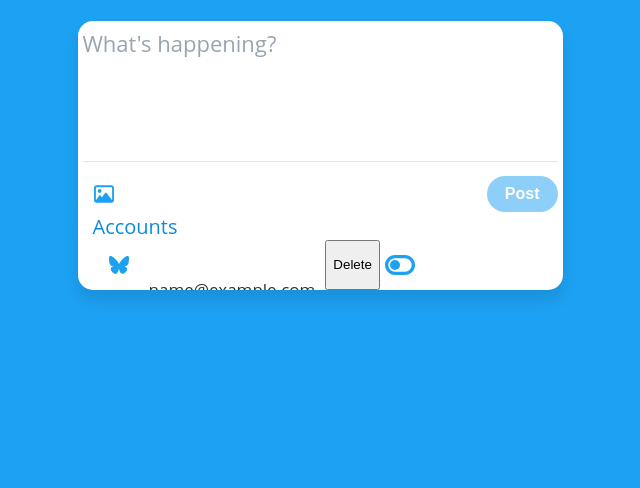
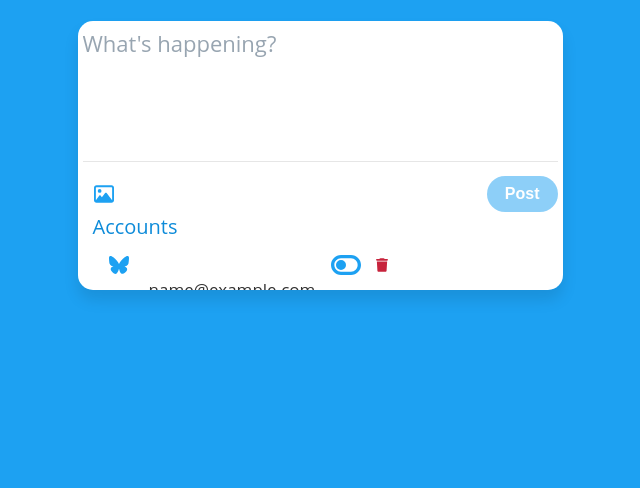
Before and after one commit to westerny1/SkyMast, a Flask app: page / in a window 1280 px wide. Shown: the part 245-733 px from the top of the page, without its empty margins (320-960 px from the left). Run offline with Flask 3, Linux system fonts and the light colour scheme; tables that the repository leaves empty hold one stand-in row (values such as "Sample post"); some web fonts are replaced.

Commit message:
Update index.html

```diff
--- a/templates/index.html
+++ b/templates/index.html
@@ -57,13 +57,13 @@
                     {{ account.db_email }}
                 </span>
 
-                <button id="del_account{{ account.id }}", name="del_account{{ account.id }}", type="submit">Delete</button>
 
-                <!-- <img id="img_del_account" src="static/delete.svg" alt="Delete" style="cursor: pointer;"> -->
 
                 <span class="toggle-btn">
                     <img src="static/toggle-off.svg" alt="Toggle off Icon" style="width: 30px; height: 30px; margin-top: 0px;">
                 </span>
+                <button id="del_account{{ account.id }}" name="del_account{{ account.id }}" type="submit" style="display: flex; justify-content: center; align-items: center; background: url('static/delete.svg') no-repeat center center; background-size: contain; border: none; width: 21px; height: 21px; cursor: pointer; margin: 15px 10px;">
+                </button>
             </div>
             <ul class="acct-settings">
                 <li class="setting" onclick="toggleIconPub()">
```
